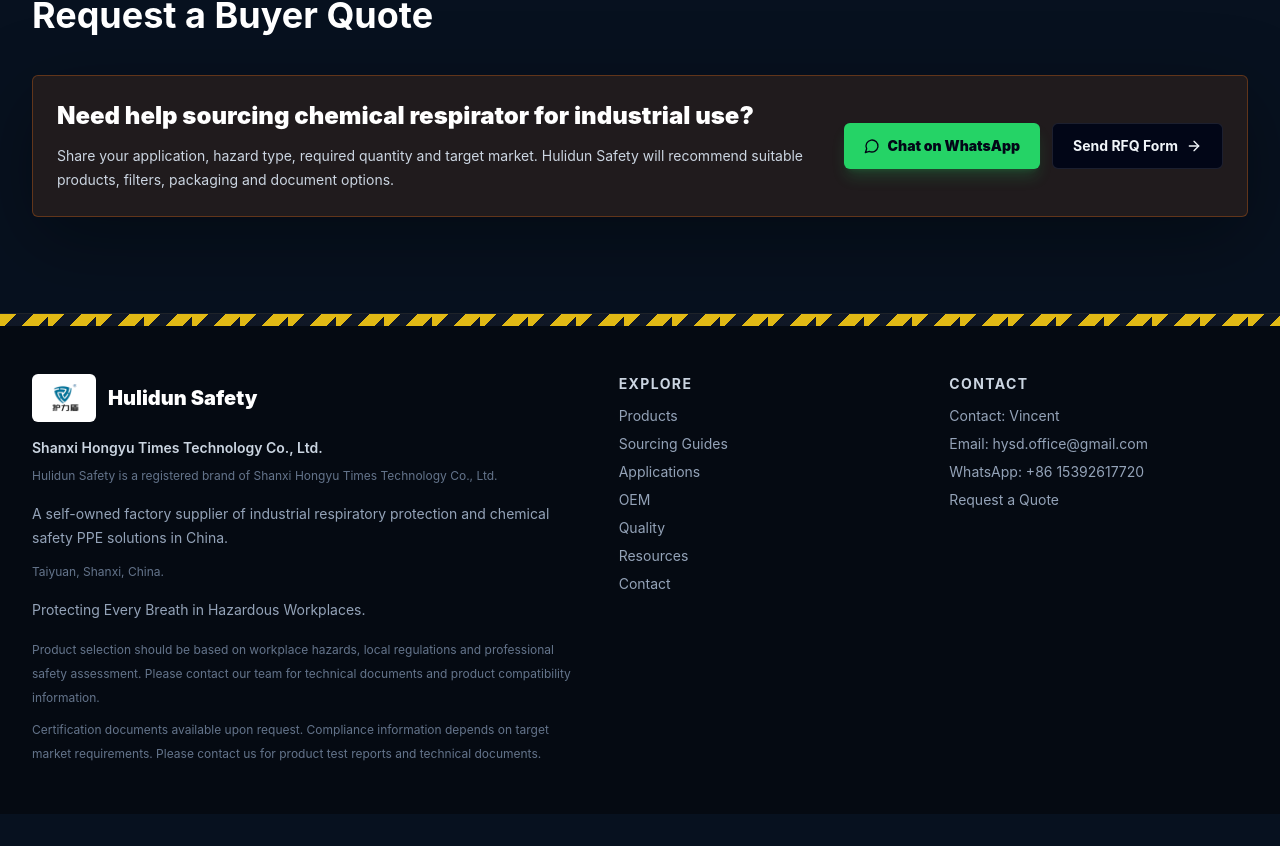
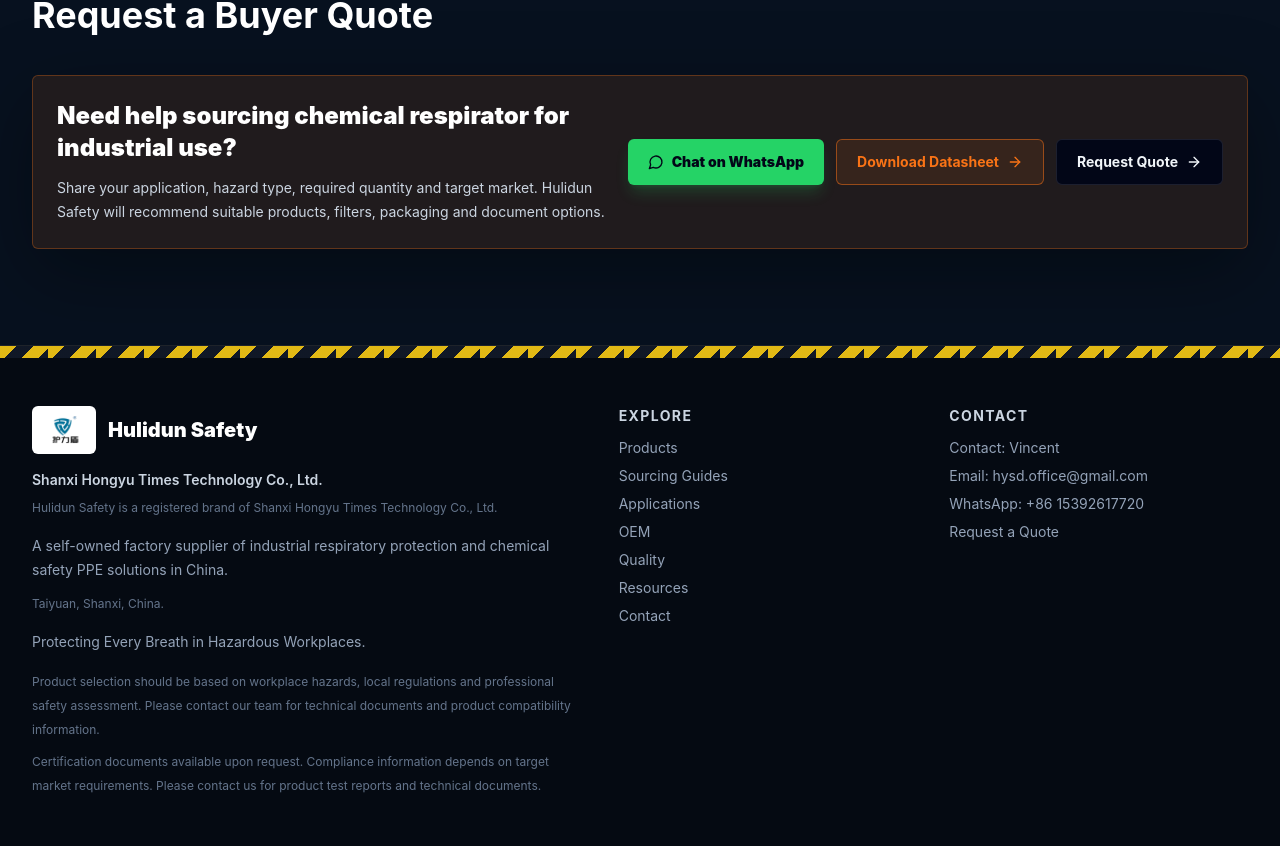
Before and after one commit to hysdoffice-ai/hulidun-safety, a Next.js app: page /industries/chemical-respirator-industrial-use in a window 1280 px wide. Shown: the part 3337-4183 px from the top of the page. Before the commit the page ends 4151 px from the top, so only its background shows below. Built offline with nearby package versions, Linux system fonts and the light colour scheme.

Commit message:
Support product-specific RFQ CTA links

```diff
--- a/src/components/products/ProductCTA.tsx
+++ b/src/components/products/ProductCTA.tsx
@@ -4,12 +4,18 @@
 type ProductCTAProps = {
   title?: string;
   description?: string;
+  model?: string;
+  productName?: string;
 };
 
 export function ProductCTA({
   title = "Need a configured respiratory protection solution?",
-  description = "Tell us your application. We recommend the right protection solution."
+  description = "Tell us your application. We recommend the right protection solution.",
+  model,
+  productName
 }: ProductCTAProps) {
+  const quoteHref = model ? `/contact/?model=${encodeURIComponent(model)}&product=${encodeURIComponent(productName ?? "")}` : "/contact/";
+
   return (
     <div className="rounded-md border border-orange/30 bg-orange/10 p-6 shadow-panel">
       <div className="grid gap-5 lg:grid-cols-[1fr_auto] lg:items-center">
@@ -18,8 +24,9 @@
           <p className="mt-3 text-sm leading-6 text-slate-300">{description}</p>
         </div>
         <div className="flex flex-wrap gap-3">
-          <WhatsAppButton source="Product configuration CTA" />
-          <CTAButton href="/contact" variant="dark">Send RFQ Form</CTAButton>
+          <WhatsAppButton source={model ? `${model} ${productName ?? ""}` : "Product configuration CTA"} />
+          <CTAButton href="/downloads/hulidun-safety-product-catalog.pdf" variant="outline">Download Datasheet</CTAButton>
+          <CTAButton href={quoteHref} variant="dark">Request Quote</CTAButton>
         </div>
       </div>
     </div>
```
